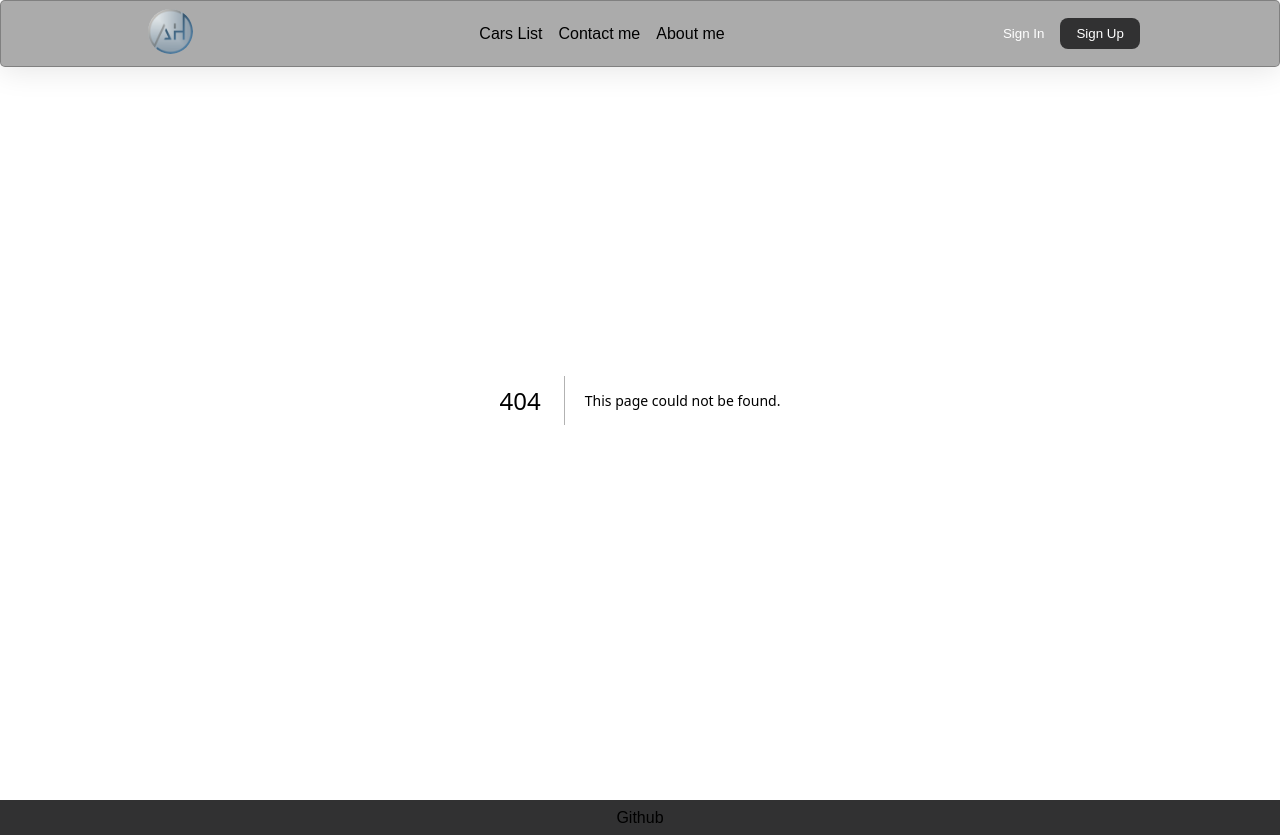
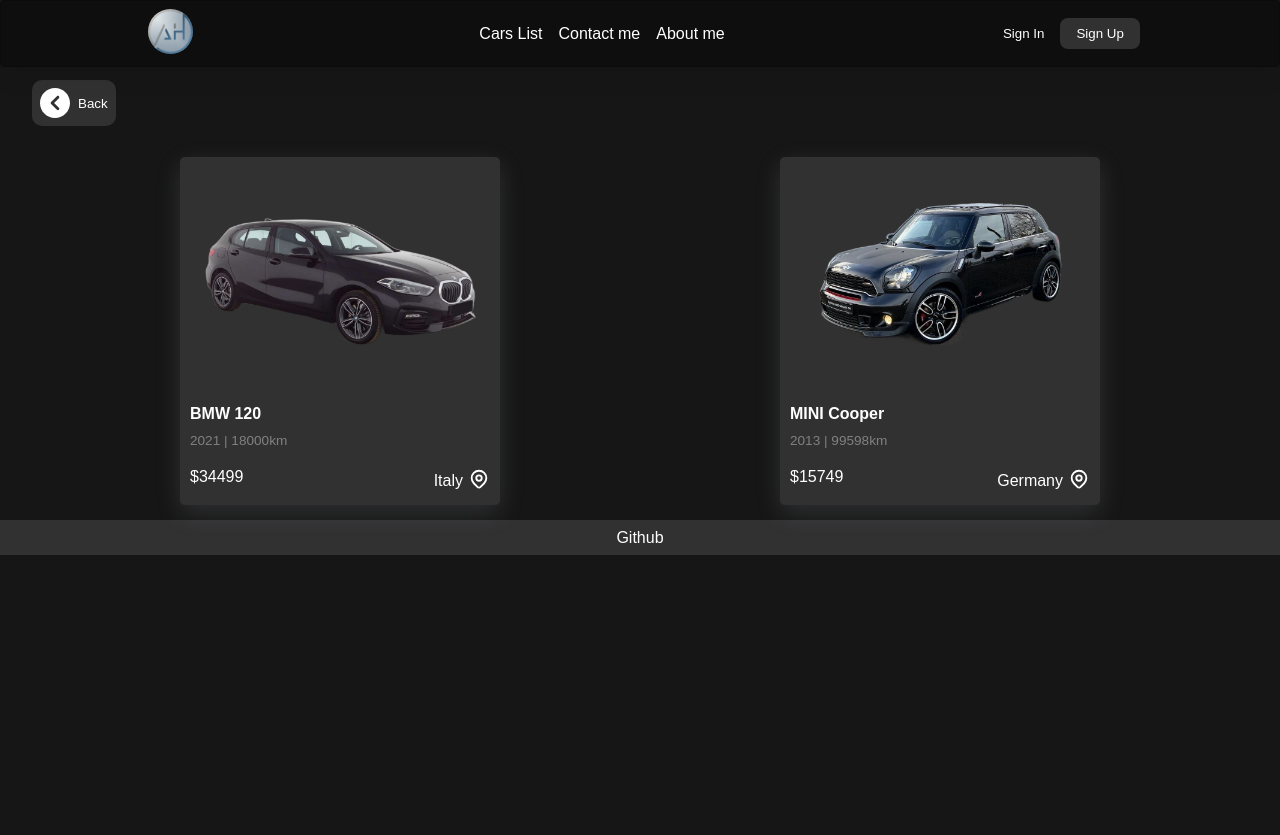
Before and after one commit to ItsMeArash/car-sell, a Next.js app: page /category/hatchback in a window 1280 px wide. Before the commit this address had no page. After the commit the page ends 800 px from the top, so only its background shows below. Built offline with nearby package versions, Linux system fonts and the light colour scheme; a web font is replaced by a local one.

Commit message:
category page completed and some styles changed

```diff
--- a/components/icons/Back.js
+++ b/components/icons/Back.js
@@ -1,6 +1,6 @@
 function Back() {
   return (
-    <svg width="30px" x="0px" y="0px" viewBox="0 0 300.003 300.003">
+    <svg fill="white" width="30px" x="0px" y="0px" viewBox="0 0 300.003 300.003">
       <g>
         <g>
           <path
--- a/components/icons/Hatchback.js
+++ b/components/icons/Hatchback.js
@@ -6,6 +6,7 @@
       width="30px"
       height="30px"
       viewBox="0 0 485.838 485.839"
+      fill="white"
     >
       <g>
         <g>
--- a/components/icons/Sedan.js
+++ b/components/icons/Sedan.js
@@ -1,6 +1,6 @@
 function Sedan() {
   return (
-    <svg x="0px" y="0px" width="30px" height="30px" viewBox="0 0 98.967 98.967">
+    <svg fill="white" x="0px" y="0px" width="30px" height="30px" viewBox="0 0 98.967 98.967">
       <g>
         <g>
           <path
--- a/components/icons/Sport.js
+++ b/components/icons/Sport.js
@@ -1,6 +1,6 @@
 function Sport() {
   return (
-    <svg x="0px" y="0px" width="30" height="30" viewBox="0 0 491.73 491.729">
+    <svg fill="white" x="0px" y="0px" width="30" height="30" viewBox="0 0 491.73 491.729">
       <g>
         <g>
           <path
--- a/components/icons/Suv.js
+++ b/components/icons/Suv.js
@@ -1,6 +1,6 @@
 function Suv() {
   return (
-    <svg x="0px" y="0px" width="30px" height="30px" viewBox="0 0 99.488 99.488">
+    <svg fill="white" x="0px" y="0px" width="30px" height="30px" viewBox="0 0 99.488 99.488">
       <g>
         <g>
           <path
--- a/components/modules/Card.module.css
+++ b/components/modules/Card.module.css
@@ -1,4 +1,5 @@
 .container {
+  background-color: #313132;
   box-shadow: rgba(149, 157, 165, 0.2) 0px 8px 24px;
   width: fit-content;
   border-radius: 5px;
--- a/components/shared/Search/Search.module.css
+++ b/components/shared/Search/Search.module.css
@@ -1,13 +1,40 @@
+.container {
+  width: 80%;
+  max-width: 1200px;
+  margin: auto;
+  display: flex;
+  flex-direction: column;
+  align-items: center;
+  background-color: #313132;
+  border-radius: 15px;
+}
+
+.categories {
+  display: flex;
+  width: 100%;
+  justify-content: center;
+  gap: 1rem;
+  flex-wrap: wrap;
+  margin: 2rem;
+}
+
+.category {
+  display: flex;
+  flex-direction: column;
+  align-items: center;
+  /* border: 2px solid #101111; */
+  border-radius: 5px;
+  padding: 1rem;
+  background-color: #1b1c1c;
+  width: 100px;
+}
+
 .search {
   margin-top: 2rem;
   display: flex;
   flex-direction: column;
   align-items: center;
-  border-radius: 15px;
-  padding: 1.5rem 4rem;
-  background-color: #313132;
-  margin-right: 2rem;
-  margin-left: 2rem;
+  padding: 1.5rem 4rem 0;
 }
 
 .search div {
--- /dev/null
+++ b/pages/category/[category].js
@@ -0,0 +1,30 @@
+import Card from "@/components/modules/Card";
+import carsData from "@/data/carsData";
+import { useRouter } from "next/router";
+import styles from "../../styles/Category.module.css";
+import Back from "@/components/icons/Back";
+
+const Category = () => {
+  const router = useRouter();
+  const category = router.query.category;
+  console.log(router);
+  const categoryCars = carsData.filter((car) => car.category === category);
+
+  return (
+    <div className={styles.container}>
+      <div>
+        <button className={styles.back} onClick={() => router.back()}>
+          <Back />
+          Back
+        </button>
+      </div>
+      <div className={styles.carsList}>
+        {categoryCars.map((car) => (
+          <Card key={car.id} {...car} />
+        ))}
+      </div>
+    </div>
+  );
+};
+
+export default Category;
--- /dev/null
+++ b/styles/Category.module.css
@@ -0,0 +1,24 @@
+.container {
+  margin-top: 5rem;
+}
+
+.carsList {
+  display: flex;
+  flex-wrap: wrap;
+  justify-content: space-around;
+  max-width: 1200px;
+  margin: auto;
+}
+
+.back {
+  background-color: #313132;
+  border: none;
+  color: white;
+  display: flex;
+  flex-direction: row;
+  align-items: center;
+  gap: .5rem;
+  padding: .5rem;
+  border-radius: 10px;
+  margin: 1rem 2rem;
+}
```
Also changed, not shown: components/shared/Search/Search.js (+43 -2 lines), components/templates/CarSection.module.css (+32 -10 lines), components/shared/Header/Header.js (indentation only).
